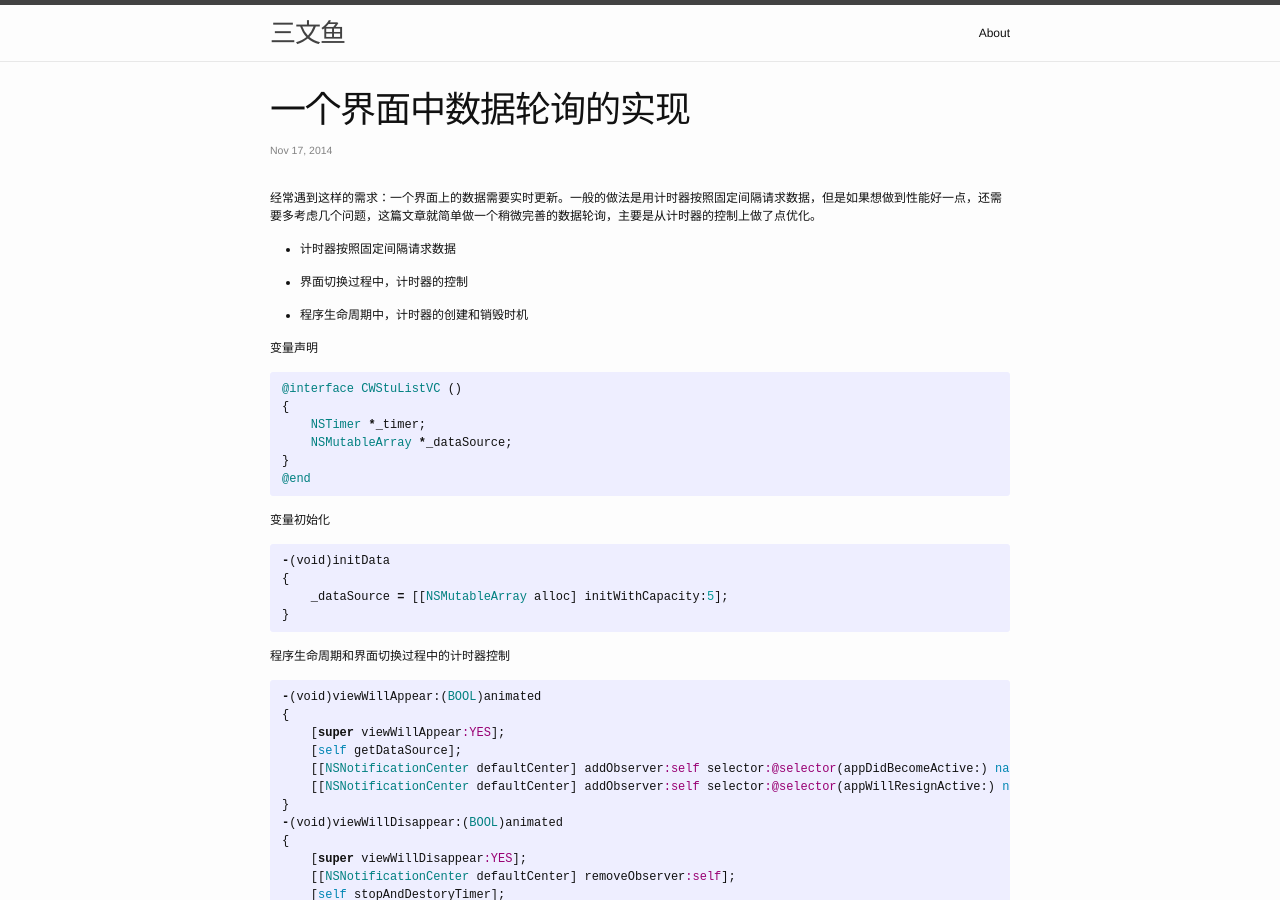
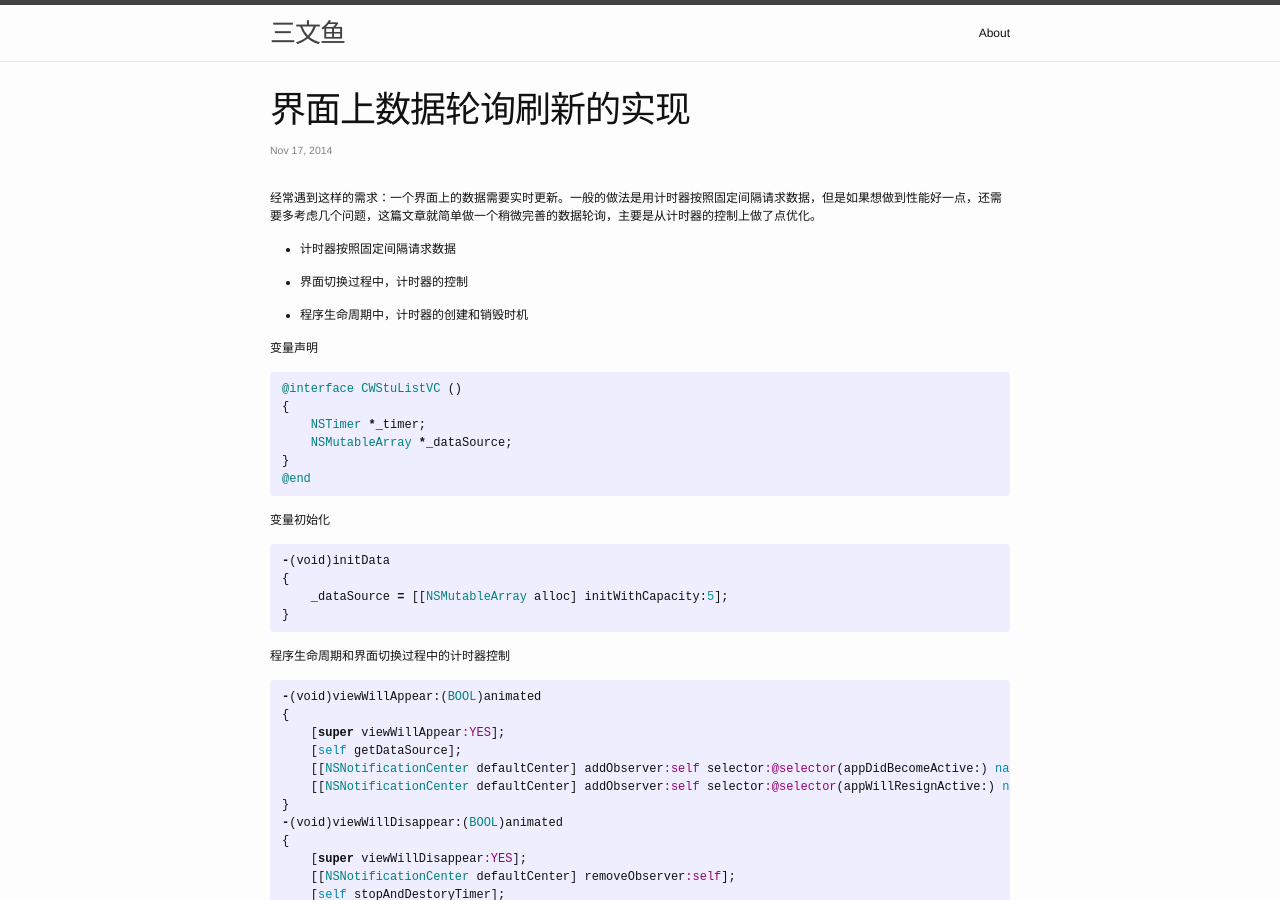
Before and after one commit to binkwang/hanmbink.github.io, a Jekyll site: the page built from _posts/2014-11-17-数据轮询.markdown, in a window 1280 px wide and 900 px high. Built offline with Jekyll 4.4.1, drawn with Linux system fonts in a browser that asks for light colours.

Commit message:
Update 2014-11-17-数据轮询.markdown

```diff
--- a/_posts/2014-11-17-数据轮询.markdown
+++ b/_posts/2014-11-17-数据轮询.markdown
@@ -1,6 +1,6 @@
 ---
 layout: post
-title:  "一个界面中数据轮询的实现"
+title:  "界面上数据轮询刷新的实现"
 date:   2014-11-17 10:00:00
 categories: [技术,ios]
 ---
@@ -13,7 +13,6 @@ categories: [技术,ios]
 
 * 程序生命周期中，计时器的创建和销毁时机
 
-
 变量声明
 {% highlight ruby %}
 @interface CWStuListVC ()
@@ -24,7 +23,6 @@ categories: [技术,ios]
 @end
 {% endhighlight %}
 
-
 变量初始化
 {% highlight ruby %}
 -(void)initData
@@ -32,7 +30,6 @@ categories: [技术,ios]
     _dataSource = [[NSMutableArray alloc] initWithCapacity:5];
 }
 {% endhighlight %}
-
 
 程序生命周期和界面切换过程中的计时器控制
 {% highlight ruby %}
@@ -65,8 +62,6 @@ categories: [技术,ios]
 }
 {% endhighlight %}
 
-
-
 数据请求
 {% highlight ruby %}
 -(void)getDataSource
@@ -74,7 +69,6 @@ categories: [技术,ios]
     [[CWHttpHelper sharedInstance] asyncGetStudentsWithCourseID:CurrentCourseID onStart:^{
         [SVProgressHUD showWithStatus:@"获取"];
     } onSuccess:^(NSString *jsonStr) {
-
         [SVProgressHUD dismiss];
         [[CWJsonStrParser sharedInstance] parseJsonStr:jsonStr withModelName:ModelName4CWStudent andResultArr:_dataSource];
 
```
